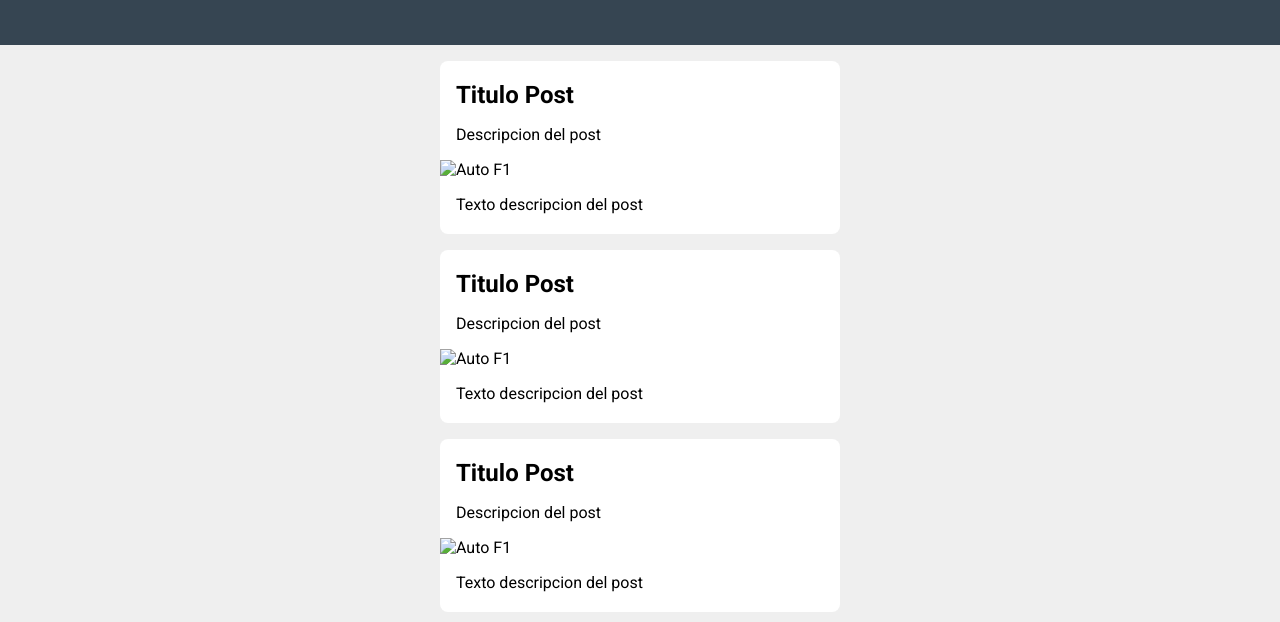
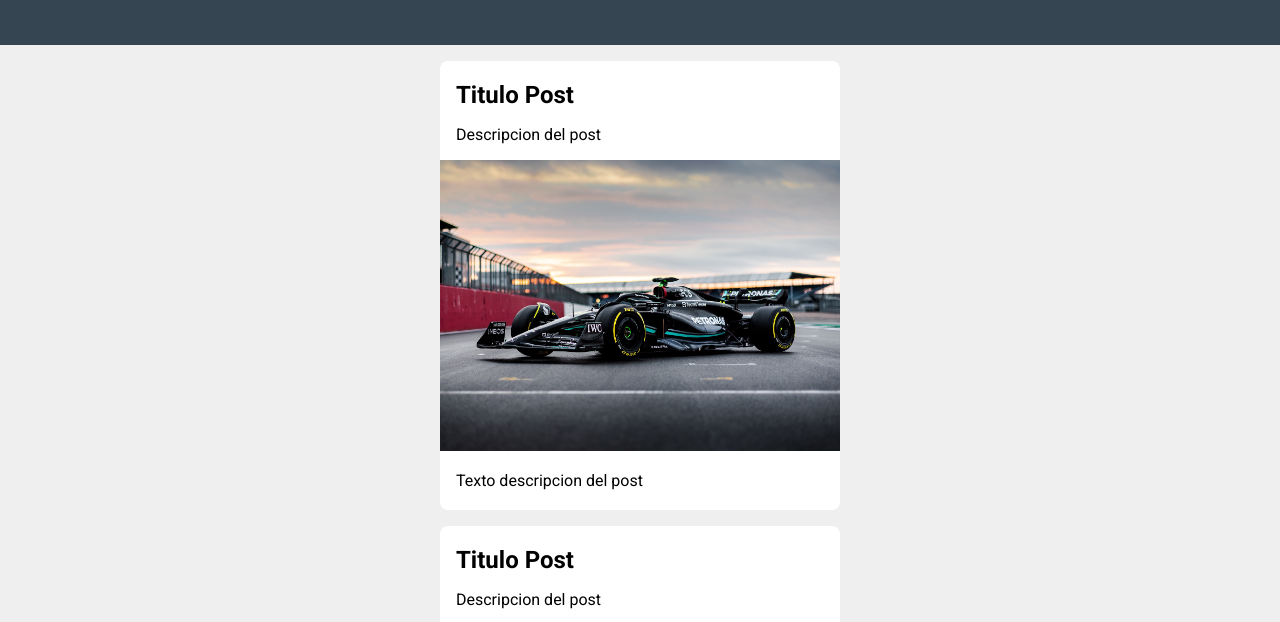
Before and after one commit to Alejito150901/MercedesBlog, a plain HTML site: page index.html in a window 1280 px wide. Shown: the part 145-767 px from the top of the page. Drawn offline with Linux system fonts and the light colour scheme; the site is published under a folder, as on GitHub Pages, so addresses that start at the root find nothing.

Commit message:
Update index.html

```diff
--- a/index.html
+++ b/index.html
@@ -22,7 +22,7 @@
         <article class="post">
             <h2>Titulo Post</h2>
             <p>Descripcion del post</p>
-            <img src="/Img/Mercedes.jpg" alt="Auto F1" width="400px">
+            <img src="./Img/Mercedes.jpg" alt="Auto F1" width="400px">
             <p>Texto descripcion del post</p>
         </article>
     </section>
@@ -30,7 +30,7 @@
         <article class="post">
             <h2>Titulo Post</h2>
             <p>Descripcion del post</p>
-            <img src="/Img/W14.jpg" alt="Auto F1" width="400px">
+            <img src="./Img/W14.jpg" alt="Auto F1" width="400px">
             <p>Texto descripcion del post</p>
         </article>
     </section>
@@ -38,7 +38,7 @@
         <article class="post">
             <h2>Titulo Post</h2>
             <p>Descripcion del post</p>
-            <img src="/Img/w14a.jpg" alt="Auto F1" width="400px">
+            <img src="./Img/w14a.jpg" alt="Auto F1" width="400px">
             <p>Texto descripcion del post</p>
         </article>
     </section>
```
